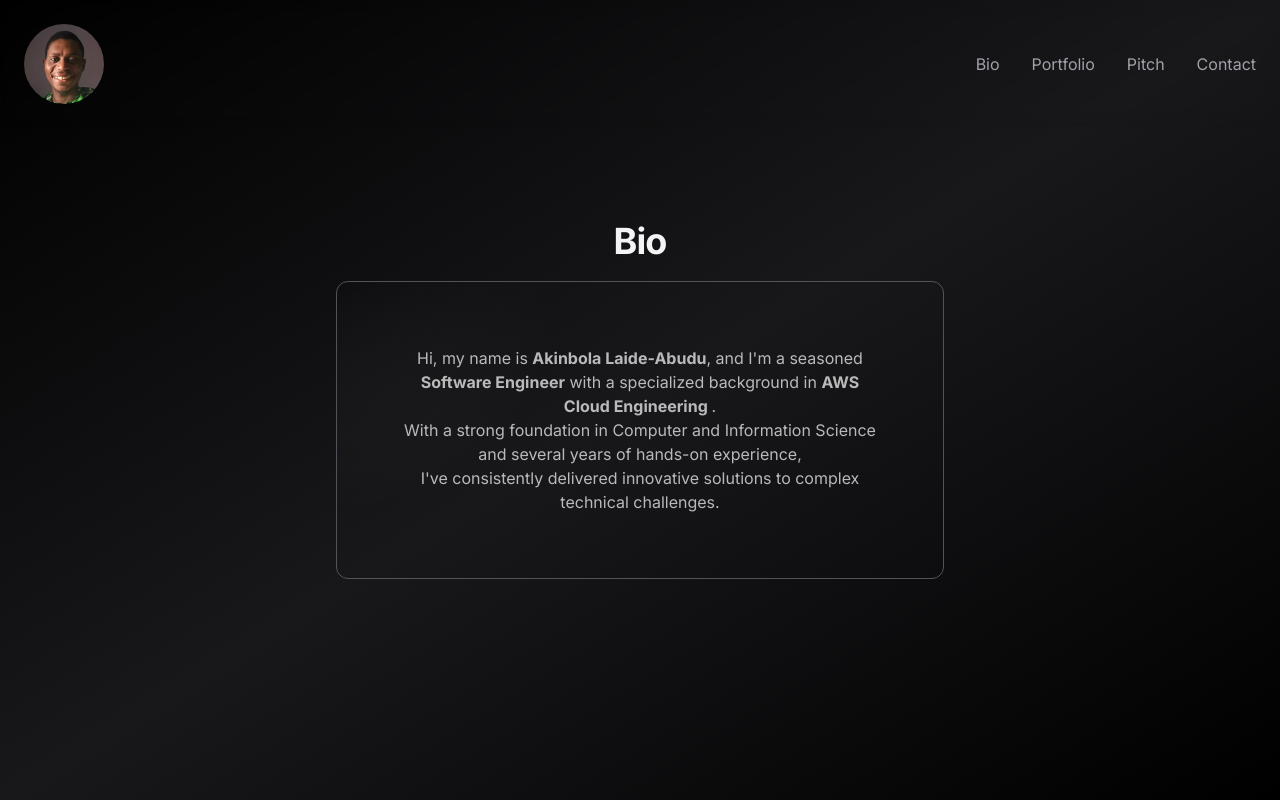
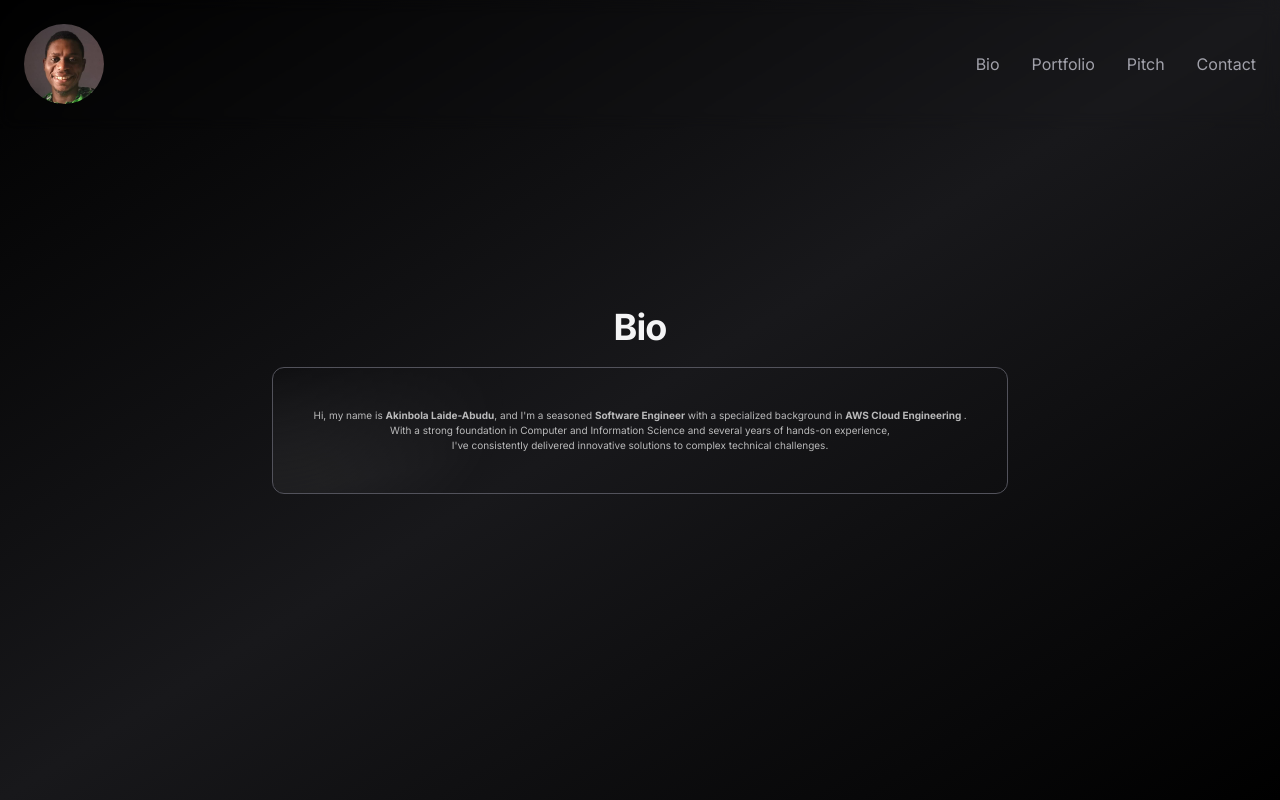
Before and after one commit to akinabudu/akiabudu-com-ng_chonark, a Next.js app: page /bio in a window 1280 px wide. Built offline with nearby package versions, Linux system fonts and the light colour scheme; no server answers; what tailwindcss-debug-screens would draw is missing.

Commit message:
Fix:  bio

```diff
--- a/app/bio/page.tsx
+++ b/app/bio/page.tsx
@@ -6,7 +6,7 @@ export default function Page() {
   return (
     <div className=" bg-gradient-to-tl from-zinc-900/0 via-zinc-900 to-zinc-900/0">
       <Navigation />
-      <div className="container flex flex-col items-center justify-center min-h-screen w-1/2 px-4 mx-auto">
+      <div className="container flex flex-col items-center justify-center min-h-screen w-3/4 px-4 mx-auto">
       <div className="max-w-2xl mx-auto lg:mx-0 mb-5">
 					<h2 className="text-3xl font-bold tracking-tight text-zinc-100 sm:text-4xl">
 						Bio
@@ -16,8 +16,8 @@ export default function Page() {
 					</p> */}
 				</div>
         <Card>
-          <div className="m-16 text-center animate-fade-in">
-            <h2 className="text-md text-white/70 ">
+          <div className=" m-5 md:m-10 text-center animate-fade-in">
+            <h2 className="text-[10px] md:text-md text-white/70 ">
               Hi, my name is <span className="font-bold">Akinbola Laide-Abudu</span>, and I'm a seasoned <span className="font-bold">Software Engineer</span> {" "}
               with a specialized background in <span className="font-bold">AWS Cloud Engineering </span>.
               <br /> With a strong foundation in Computer and Information Science and several
--- a/app/page.tsx
+++ b/app/page.tsx
@@ -36,13 +36,13 @@ export default function Home() {
       <h1 className="z-10 text-4xl text-transparent duration-1000 bg-white cursor-default text-edge-outline animate-title font-display sm:text-6xl md:text-9xl whitespace-nowrap bg-clip-text ">
         akinabudu
       </h1>
-      <div className="text-white font-bold">
+      <div className="text-white font-bold text-[10px] md:text-md p-5">
         {" "}
         Software Engineer | UI/UX Designer | AWS Cloud Engineer
       </div>
       <div className="hidden w-screen h-px animate-glow md:block animate-fade-right bg-gradient-to-r from-zinc-300/0 via-zinc-300/50 to-zinc-300/0" />
       <div className="my-16 text-center animate-fade-in">
-        <h2 className="text-sm text-zinc-500 ">
+        <h2 className="text-sm text-zinc-500 text-[10px] md:text-md">
         I'm Akinbola Laide-Abudu, welcome to my space.
 
         </h2>
```
